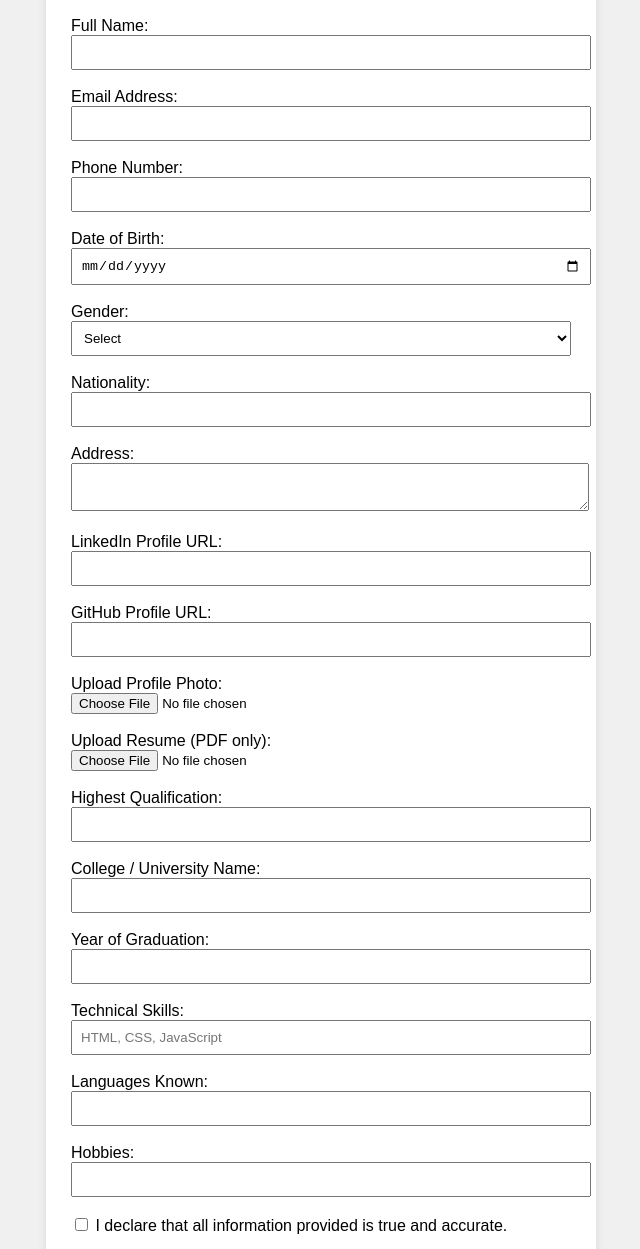
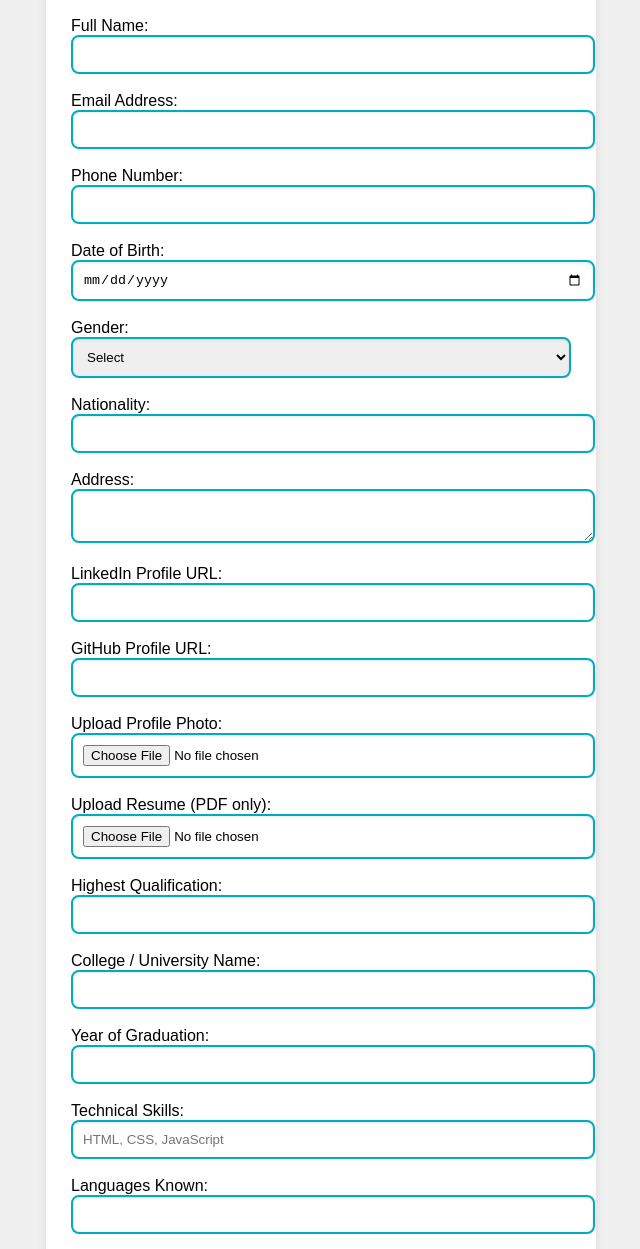
Before and after one commit to shravaniphadatare01/my--doc, a plain HTML site: page Resume.html in a window 1280 px wide. Shown: the part 96-1345 px from the top of the page, without its empty margins (319-959 px from the left). Drawn offline with Linux system fonts and the light colour scheme.

Commit message:
Resume1.html

```diff
--- a/Resume.html
+++ b/Resume.html
@@ -4,7 +4,6 @@
 <head>
     <meta charset="UTF-8">
     <meta name="viewport" content="width=device-width, initial-scale=1.0">
-
     <title>Resume Form</title>
 </head>
 
@@ -17,23 +16,28 @@
         <form action="#" method="post" enctype="multipart/form-data">
 
             <label>Full Name:<br>
-                <input type="text" name="fullName" required style="width: 100%; padding: 8px;">
+                <input type="text" name="fullName" required
+                    style="width: 100%; padding: 10px; border: 2px solid #00acc1; border-radius: 8px; box-shadow: inset 0 1px 3px rgba(0,0,0,0.1);">
             </label><br><br>
 
             <label>Email Address:<br>
-                <input type="email" name="email" required style="width: 100%; padding: 8px;">
+                <input type="email" name="email" required
+                    style="width: 100%; padding: 10px; border: 2px solid #00acc1; border-radius: 8px; box-shadow: inset 0 1px 3px rgba(0,0,0,0.1);">
             </label><br><br>
 
             <label>Phone Number:<br>
-                <input type="tel" name="phone" required style="width: 100%; padding: 8px;">
+                <input type="tel" name="phone" required
+                    style="width: 100%; padding: 10px; border: 2px solid #00acc1; border-radius: 8px; box-shadow: inset 0 1px 3px rgba(0,0,0,0.1);">
             </label><br><br>
 
             <label>Date of Birth:<br>
-                <input type="date" name="dob" required style="width: 100%; padding: 8px;">
+                <input type="date" name="dob" required
+                    style="width: 100%; padding: 10px; border: 2px solid #00acc1; border-radius: 8px; box-shadow: inset 0 1px 3px rgba(0,0,0,0.1);">
             </label><br><br>
 
             <label>Gender:<br>
-                <select name="gender" required style="width: 100%; padding: 8px;">
+                <select name="gender" required
+                    style="width: 100%; padding: 10px; border: 2px solid #00acc1; border-radius: 8px; box-shadow: inset 0 1px 3px rgba(0,0,0,0.1);">
                     <option value="">Select</option>
                     <option>Male</option>
                     <option>Female</option>
@@ -42,53 +46,63 @@
             </label><br><br>
 
             <label>Nationality:<br>
-                <input type="text" name="nationality" required style="width: 100%; padding: 8px;">
+                <input type="text" name="nationality" required
+                    style="width: 100%; padding: 10px; border: 2px solid #00acc1; border-radius: 8px; box-shadow: inset 0 1px 3px rgba(0,0,0,0.1);">
             </label><br><br>
 
             <label>Address:<br>
-                <textarea name="address" rows="2" required style="width: 100%; padding: 8px;"></textarea>
+                <textarea name="address" rows="2" required
+                    style="width: 100%; padding: 10px; border: 2px solid #00acc1; border-radius: 8px; box-shadow: inset 0 1px 3px rgba(0,0,0,0.1);"></textarea>
             </label><br><br>
 
             <label>LinkedIn Profile URL:<br>
-                <input type="url" name="linkedin" style="width: 100%; padding: 8px;">
+                <input type="url" name="linkedin"
+                    style="width: 100%; padding: 10px; border: 2px solid #00acc1; border-radius: 8px; box-shadow: inset 0 1px 3px rgba(0,0,0,0.1);">
             </label><br><br>
 
             <label>GitHub Profile URL:<br>
-                <input type="url" name="github" style="width: 100%; padding: 8px;">
+                <input type="url" name="github"
+                    style="width: 100%; padding: 10px; border: 2px solid #00acc1; border-radius: 8px; box-shadow: inset 0 1px 3px rgba(0,0,0,0.1);">
             </label><br><br>
 
             <label>Upload Profile Photo:<br>
-                <input type="file" name="profilePhoto" accept="image/*" style="width: 100%;">
+                <input type="file" name="profilePhoto" accept="image/*"
+                    style="width: 100%; padding: 10px; border: 2px solid #00acc1; border-radius: 8px; box-shadow: inset 0 1px 3px rgba(0,0,0,0.1);">
             </label><br><br>
 
             <label>Upload Resume (PDF only):<br>
-                <input type="file" name="resume" accept="application/pdf" required style="width: 100%;">
+                <input type="file" name="resume" accept="application/pdf" required
+                    style="width: 100%; padding: 10px; border: 2px solid #00acc1; border-radius: 8px; box-shadow: inset 0 1px 3px rgba(0,0,0,0.1);">
             </label><br><br>
 
             <label>Highest Qualification:<br>
-                <input type="text" name="qualification" required style="width: 100%; padding: 8px;">
+                <input type="text" name="qualification" required
+                    style="width: 100%; padding: 10px; border: 2px solid #00acc1; border-radius: 8px; box-shadow: inset 0 1px 3px rgba(0,0,0,0.1);">
             </label><br><br>
 
             <label>College / University Name:<br>
-                <input type="text" name="college" required style="width: 100%; padding: 8px;">
+                <input type="text" name="college" required
+                    style="width: 100%; padding: 10px; border: 2px solid #00acc1; border-radius: 8px; box-shadow: inset 0 1px 3px rgba(0,0,0,0.1);">
             </label><br><br>
 
             <label>Year of Graduation:<br>
                 <input type="number" name="graduationYear" min="1900" max="2099" required
-                    style="width: 100%; padding: 8px;">
+                    style="width: 100%; padding: 10px; border: 2px solid #00acc1; border-radius: 8px; box-shadow: inset 0 1px 3px rgba(0,0,0,0.1);">
             </label><br><br>
 
             <label>Technical Skills:<br>
                 <input type="text" name="skills" placeholder="HTML, CSS, JavaScript" required
-                    style="width: 100%; padding: 8px;">
+                    style="width: 100%; padding: 10px; border: 2px solid #00acc1; border-radius: 8px; box-shadow: inset 0 1px 3px rgba(0,0,0,0.1);">
             </label><br><br>
 
             <label>Languages Known:<br>
-                <input type="text" name="languagesKnown" style="width: 100%; padding: 8px;">
+                <input type="text" name="languagesKnown"
+                    style="width: 100%; padding: 10px; border: 2px solid #00acc1; border-radius: 8px; box-shadow: inset 0 1px 3px rgba(0,0,0,0.1);">
             </label><br><br>
 
             <label>Hobbies:<br>
-                <input type="text" name="hobbies" style="width: 100%; padding: 8px;">
+                <input type="text" name="hobbies"
+                    style="width: 100%; padding: 10px; border: 2px solid #00acc1; border-radius: 8px; box-shadow: inset 0 1px 3px rgba(0,0,0,0.1);">
             </label><br><br>
 
             <label>
@@ -98,7 +112,9 @@
 
             <div style="text-align: center;">
                 <button type="submit"
-                    style="padding: 10px 20px; background-color: #4285f4; color: white; border: none; border-radius: 4px; font-size: 16px;">Submit</button>
+                    style="padding: 10px 25px; background-color: #2196f3; color: white; border: none; border-radius: 6px; font-size: 16px;">Submit</button>
+                <button type="reset"
+                    style="padding: 10px 25px; background-color: #9e9e9e; color: white; border: none; border-radius: 6px; font-size: 16px; margin-left: 10px;">Reset</button>
             </div>
 
         </form>
```
